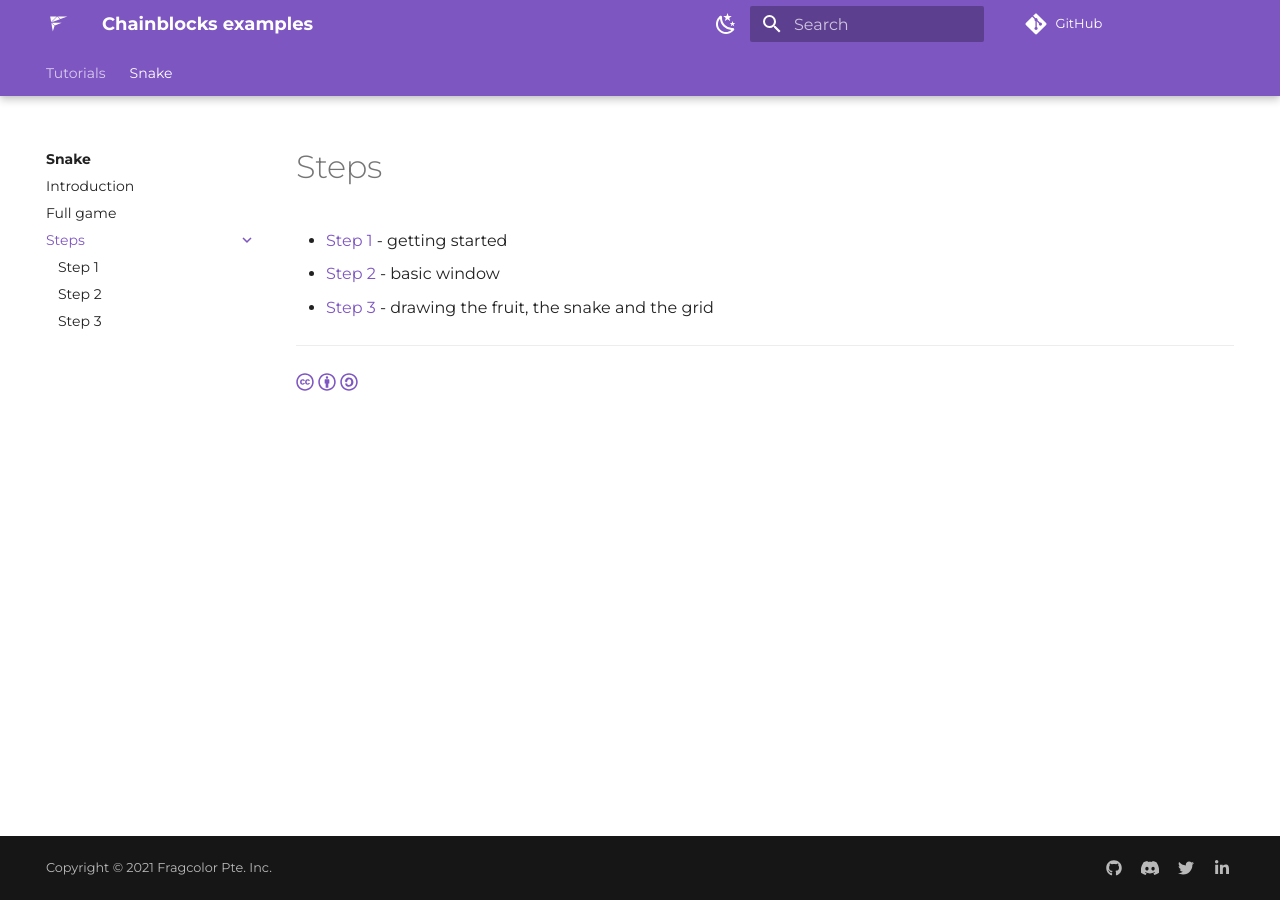
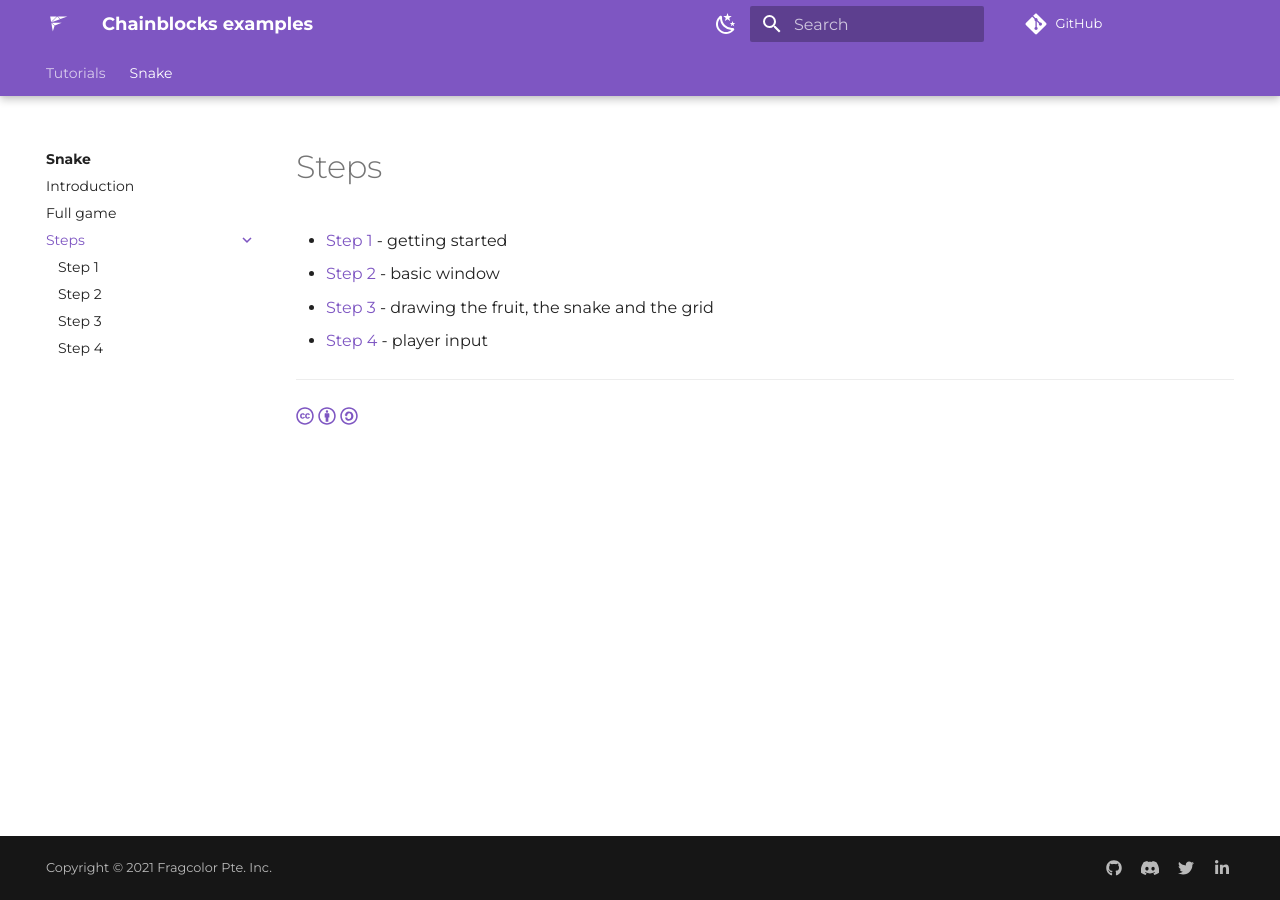
Before and after one commit to fragcolor-xyz/shards-examples, an MkDocs documentation site: the page built from tutorials/snake/steps/index.md, in a window 1280 px wide. Built offline with MkDocs 1.6.1 and Material for MkDocs 9.7.7, drawn with Linux system fonts in a browser that asks for light colours; comment, search, counter and statistics services are not loaded; some of the changed lines change nothing that is shown.

Commit message:
Snake tutorial - step 4

````diff
--- a/tutorials/snake/steps/index.md
+++ b/tutorials/snake/steps/index.md
@@ -3,5 +3,6 @@
 - [Step 1](step-1.md) - getting started
 - [Step 2](step-2.md) - basic window
 - [Step 3](step-3.md) - drawing the fruit, the snake and the grid
+- [Step 4](step-4.md) - player input
 
 --8<-- "includes/license.md"
--- /dev/null
+++ b/tutorials/snake/steps/step-4.md
@@ -0,0 +1,160 @@
+# Step 4
+
+## Moving the fruit
+
+When the snake eats the fruit, we need a new fruit at different location that is not currently occupied by the snake.
+
+Let's first compute the list of locations that are free.
+
+=== "EDN"
+
+    ??? info inline end
+        `[]` is an empty sequence
+
+        [`(ForRange)`](https://docs.fragcolor.xyz/blocks/General/ForRange/) iterates a range of values (including both `:From` and `:To` ends).
+
+        `(- a b)` is a built-in function that can act on constant values (as opposed to [`(Math.Subtract)`](https://docs.fragcolor.xyz/blocks/Math/Subtract/) that can act on constants and variables).
+
+        [`(When)`](https://docs.fragcolor.xyz/blocks/General/When/) is similar to [`(If)`](https://docs.fragcolor.xyz/blocks/General/If/), except it is "passthrough" by default (don't worry about that concept for now).
+
+        [`(Is)`](https://docs.fragcolor.xyz/blocks/General/Is/) and [`(IsNot)`](https://docs.fragcolor.xyz/blocks/General/IsNot/) compare two values.
+
+        [`(And)`](https://docs.fragcolor.xyz/blocks/General/And/) is a logic operator.
+
+        [`(Push)`](https://docs.fragcolor.xyz/blocks/General/Push/) adds a value to a sequence.
+
+    ```clojure linenums="1"
+    (defblocks get-free-locations [snake fruit]
+      [] >= .locations
+      (ForRange
+       :From 0 :To (- grid-cols 1) :Action
+       (-> >= .a
+           (ForRange
+            :From 0 :To (- grid-rows 1) :Action
+            (-> >= .b
+                [.a .b] (ToInt2) >= .location
+                (When (-> snake (IndexOf .location) (Is -1) (And) fruit (IsNot .location))
+                      (-> .location (Push .locations)))))))
+      .locations)
+    ```
+
+The function takes the positions of the snake body (incl. head and tail) and the current fruit position. It then iterate through all possible coordinate and skip the one that are either in the snake or the current fruit. The sequence of potential locations is then returned as output of the function.
+
+Next, all we need is to select a random position from that sequence, which will be our next fruit position.
+
+=== "EDN"
+
+    ??? info inline end
+        [`(Count)`](https://docs.fragcolor.xyz/blocks/General/Count/) returns the number of elements in a sequence.
+
+        [`(RandomInt)`](https://docs.fragcolor.xyz/blocks/General/RandomInt/) returns a random value between 0 and the given maximum (exclusive).
+
+        We have already seen `(Take)` in [step 2](./step-2.md).
+
+        [`(ToInt2)`](https://docs.fragcolor.xyz/blocks/General/ToInt2/) ensures that we return an `int2` value.
+
+    ```clojure linenums="1"
+    (defblocks move-fruit [fruit snake]
+      (get-free-locations fruit snake) >= .free-loc
+      (Count .free-loc) >= .max
+      (RandomInt .max) >= .next-fruit-loc
+      .free-loc (Take .next-fruit-loc) (ToInt2))
+    ```
+
+## Moving the snake
+
+In the snake game, the snake moves by one cell either horizontally or vertically. We could "move" every cell of its body one by one, but there is a clever trick: we can just remove the first element (tail) from the snake sequence and add one for the new head position.
+
+When the snake is growing (after eating a fruit), we only add the new head and keep the tail.
+
+=== "EDN"
+
+    ??? info inline end
+        We have already seen `(RTake)` in [step 3](./step-3.md).
+
+        [`(DropFront)`](https://docs.fragcolor.xyz/blocks/General/DropFront/) removes the first element of a sequence.
+
+        [`(WhenNot)`](https://docs.fragcolor.xyz/blocks/General/WhenNot/) is similar to [`(When)`](https://docs.fragcolor.xyz/blocks/General/When/) but with the opposite logic.
+
+    ```clojure linenums="1"
+    (defblocks move-snake [snake offset grow]
+      snake (RTake 0) (Math.Add offset) (Push snake)
+      (WhenNot (-> grow) (DropFront snake)))
+    ```
+
+Now we need the snake to move at a regular interval given its direction chosen by the player.
+
+Let's first listen to the player input. We will use the keyboard's directional arrows.
+
+=== "EDN"
+
+    ??? info inline end
+        [`(Inputs.KeyDown)`](https://docs.fragcolor.xyz/blocks/Inputs/KeyDown/) executes an action when a key is down. It has a sibling event: [`(Inputs.KeyUp)`](https://docs.fragcolor.xyz/blocks/Inputs/KeyUp/).
+
+    ```clojure linenums="1"
+    (Inputs.KeyDown "up" (-> "up" > .direction))
+    (Inputs.KeyDown "right" (-> "right" > .direction))
+    (Inputs.KeyDown "down" (-> "down" > .direction))
+    (Inputs.KeyDown "left" (-> "left" > .direction))
+    ```
+
+We also want to prevent the player from accidentally selecting the opposite direction (e.g. going down while the snake goes up) since that would immediately end the game (the snake would eat its own body), since that would cause frustration. One way to easily do that is to compare the newly chosen direction with the previous one.
+
+=== "EDN"
+
+    ```clojure linenums="1"
+    (Inputs.KeyDown
+     "up"
+     (When (-> .prev-direction (IsNot "down"))
+           (-> "up" > .direction)))
+    (Inputs.KeyDown
+     "right"
+     (When (-> .prev-direction (IsNot "left"))
+           (-> "right" > .direction)))
+    (Inputs.KeyDown
+     "down"
+     (When (-> .prev-direction (IsNot "up"))
+           (-> "down" > .direction)))
+    (Inputs.KeyDown
+     "left"
+     (When (-> .prev-direction (IsNot "right"))
+           (-> "left" > .direction)))
+    ```
+
+Finally, the snake will move at a regular interval. We can do that by comparing the current time and the time since the last update.
+
+=== "EDN"
+
+    ??? info inline end
+        [`(Time.Now)`](https://docs.fragcolor.xyz/blocks/Time/Now/) returns the time elapsed since the start of the game.
+
+    ```clojure linenums="1"
+     (When (-> (Time.Now) (Math.Subtract .last-tick) (IsMoreEqual 0.50))
+           (-> (Time.Now) > .last-tick
+               ; move the snake
+               .direction (Match ["up" (move-snake .snake (int2 0 -1) .grow)
+                                  "right" (move-snake .snake (int2 1 0) .grow)
+                                  "down" (move-snake .snake (int2 0 1) .grow)
+                                  "left" (move-snake .snake (int2 -1 0) .grow)])))
+    ```
+
+The snake will move every half a second. We could change that value to vary the difficulty of the game.
+
+## Let's try it out!
+
+Putting together all that we have seen so far, and adding a bit of initialization, that we conveniently put in its own function which lets us reinitialize the game if the player hits the space bar.
+
+=== "EDN"
+
+    ```clojure linenums="1"
+    --8<-- "tutorials/snake/steps/step-4.edn"
+    ```
+
+=== "Result"
+
+    ![](step-4.gif)
+
+??? note
+    [`(Once)`](https://docs.fragcolor.xyz/blocks/General/Once/) is executed only once and thus is not repeated every frame.
+
+--8<-- "includes/license.md"
````
Also changed, not shown: 2 other files.
